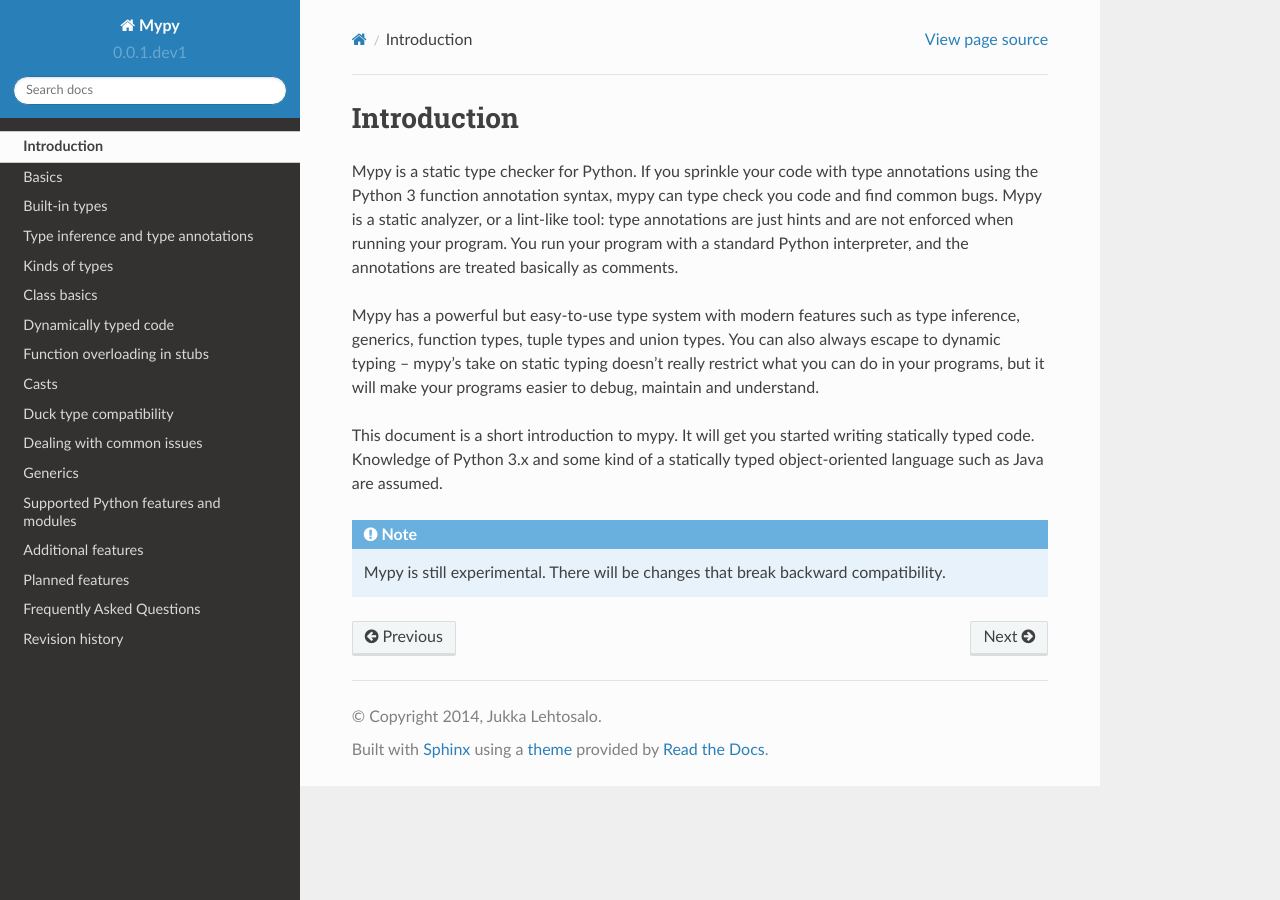
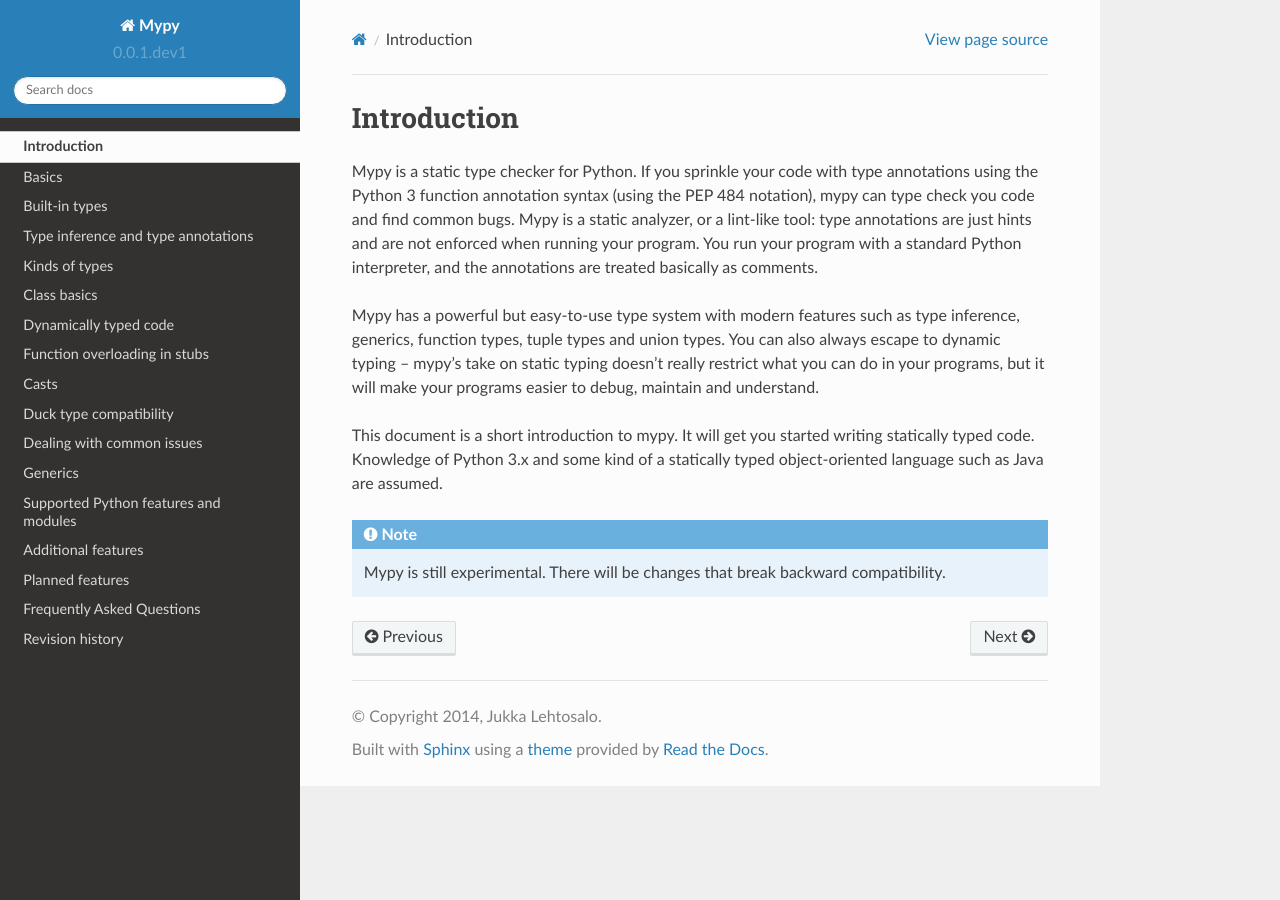
Before and after one commit to lucalysoft/mypy, a Sphinx documentation site: the page built from docs/source/introduction.rst, in a window 1280 px wide. Built offline with Sphinx 7.4.7 and the Read the Docs theme 2.0.0, drawn with Linux system fonts in a browser that asks for light colours.

Commit message:
Mention PEP 484 in documentation

```diff
--- a/docs/source/introduction.rst
+++ b/docs/source/introduction.rst
@@ -2,12 +2,12 @@ Introduction
 ============
 
 Mypy is a static type checker for Python. If you sprinkle your code
-with type annotations using the Python 3 function annotation syntax,
-mypy can type check you code and find common bugs. Mypy is a static
-analyzer, or a lint-like tool: type annotations are just hints and are
-not enforced when running your program. You run your program with a
-standard Python interpreter, and the annotations are treated basically
-as comments.
+with type annotations using the Python 3 function annotation syntax
+(using the PEP 484 notation), mypy can type check you code and find
+common bugs. Mypy is a static analyzer, or a lint-like tool: type
+annotations are just hints and are not enforced when running your
+program. You run your program with a standard Python interpreter, and
+the annotations are treated basically as comments.
 
 Mypy has a powerful but easy-to-use type system with modern features
 such as type inference, generics, function types, tuple types and
```
